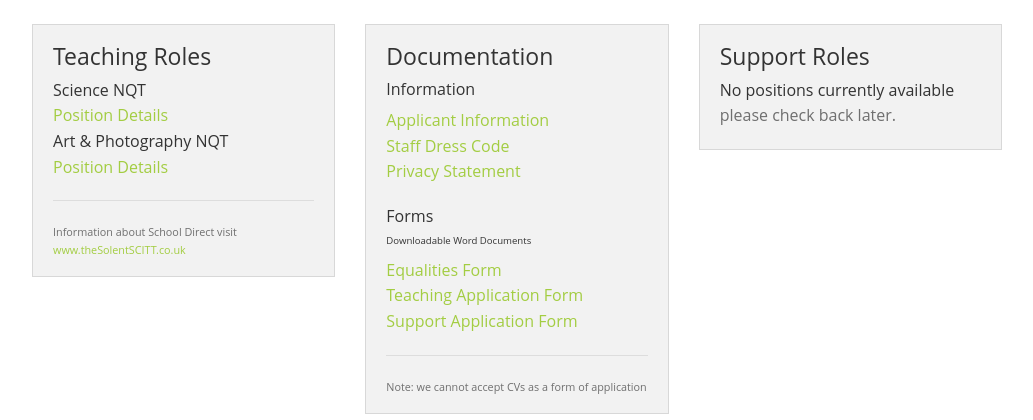
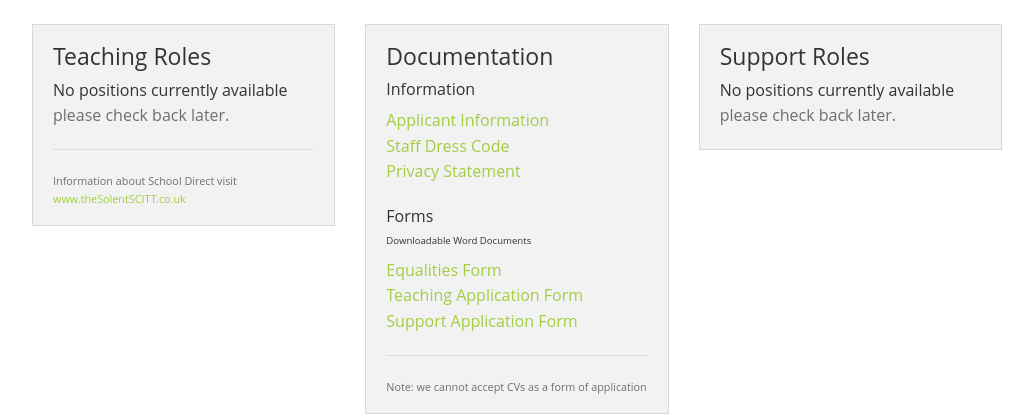
Before and after one commit to Livingdead1989/PCS-Dec2015, a PHP site: page /employment.php in a window 1280 px wide. Shown: the part 186-606 px from the top of the page, without its empty margins (123-1156 px from the left). Run offline with PHP 8.4, Linux system fonts and the light colour scheme; some libraries are stand-ins or nearby versions.

Commit message:
Removed out dated job adverts

```diff
--- a/employment.php
+++ b/employment.php
@@ -28,9 +28,8 @@
             <div class="panel" data-equalizer-watch>
                 <h4>Teaching Roles</h4>
                 <ul class="no-bullet">
-                  <li>Science NQT<br><span class="subheader"><a href="assets/recruitment/ScienceNQT.pdf" target="_blank">Position Details</a></span></li>
-                  <li>Art &amp; Photography NQT<br><span class="subheader"><a href="assets/recruitment/ArtPhotographyNQT.pdf" target="_blank">Position Details</a></span></li>
-                  <!-- <li>No positions currently available <br><span class="subheader">please check back later.</span></li> -->
+                  <!-- <li>Position<br><span class="subheader"><a href="assets/recruitment/file.pdf" target="_blank">Position Details</a></span></li> -->
+                  <li>No positions currently available <br><span class="subheader">please check back later.</span></li>
                 </ul>
                 <hr>
                 <h5><small>Information about School Direct visit<br><a href="//www.thesolentscitt.co.uk/" target="_blank">www.theSolentSCITT.co.uk</a></small></h5>
```
